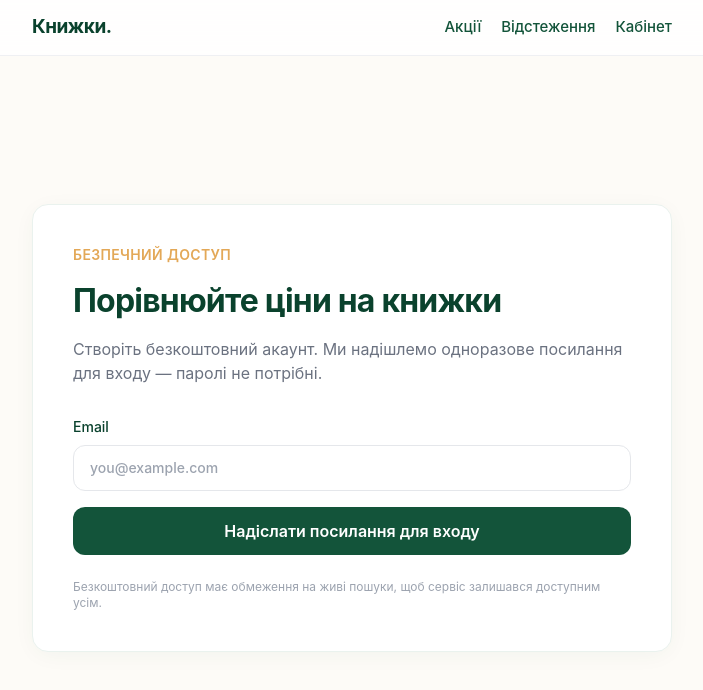
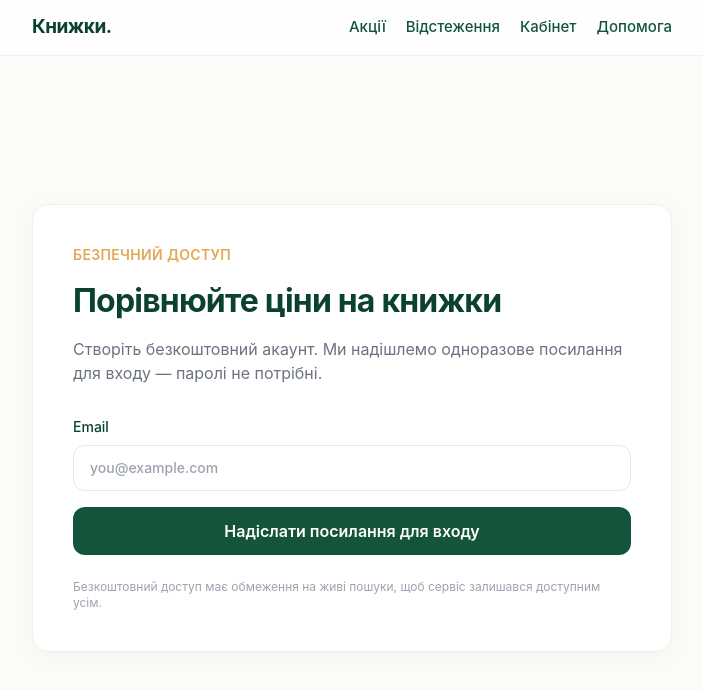
Before and after one commit to anatoliy1923/book-price, a Next.js app: page / in a window 1280 px wide. Shown: the top 690 px of the page, without its empty margins (288-991 px from the left). Built offline with nearby package versions, Linux system fonts and the light colour scheme; no server answers.

Commit message:
feat: add authenticated user feedback form

```diff
--- /dev/null
+++ b/app/feedback/page.tsx
@@ -0,0 +1,9 @@
+'use client';
+import { FormEvent, useState } from 'react';
+import { authHeaders } from '@/lib/client-auth';
+
+export default function FeedbackPage() {
+  const [message, setMessage] = useState(''); const [state, setState] = useState<'idle'|'sent'|'error'>('idle');
+  const submit = async (event: FormEvent) => { event.preventDefault(); setState('idle'); const response = await fetch('/api/bug-reports', { method: 'POST', headers: { 'Content-Type': 'application/json', ...(await authHeaders()) }, body: JSON.stringify({ message, page: window.location.href }) }); if (response.ok) { setMessage(''); setState('sent'); } else setState('error'); };
+  return <div className="max-w-lg"><h1 className="text-[32px] font-bold tracking-tight text-vivat-dark mb-2">Повідомити про проблему</h1><p className="text-gray-500 mb-7">Опишіть, що сталося та яку книжку ви шукали. Ми побачимо повідомлення в технічному журналі.</p><form onSubmit={submit} className="space-y-4"><textarea required minLength={10} maxLength={4000} value={message} onChange={(event) => setMessage(event.target.value)} className="w-full min-h-40 rounded-2xl border border-gray-200 p-4 outline-none focus:border-vivat" placeholder="Наприклад: ціна в магазині не збігається..." /><button className="rounded-xl bg-vivat px-5 py-3 font-semibold text-white hover:bg-vivat-dark">Надіслати</button>{state==='sent'&&<p className="text-vivat">Дякуємо, повідомлення надіслано.</p>}{state==='error'&&<p className="text-red-600">Не вдалося надіслати повідомлення.</p>}</form></div>;
+}
--- a/app/layout.tsx
+++ b/app/layout.tsx
@@ -39,6 +39,7 @@ export default function RootLayout({ children }: { children: React.ReactNode })
                 Відстеження
               </Link>
               <Link href="/admin" className="text-[15px] font-medium text-vivat hover:text-vivat-dark transition-colors">Кабінет</Link>
+              <Link href="/feedback" className="text-[15px] font-medium text-vivat hover:text-vivat-dark transition-colors">Допомога</Link>
             </div>
           </div>
         </header>
```
